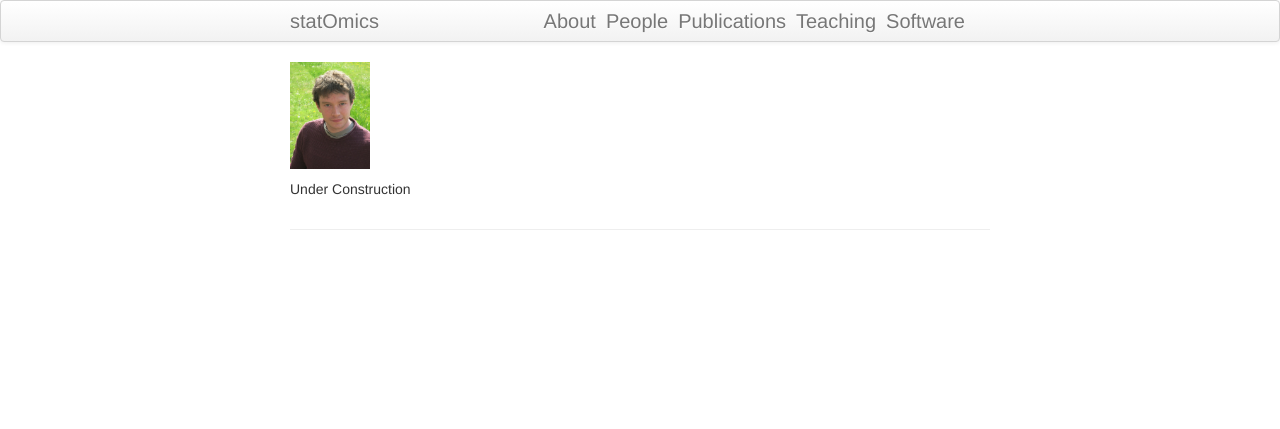
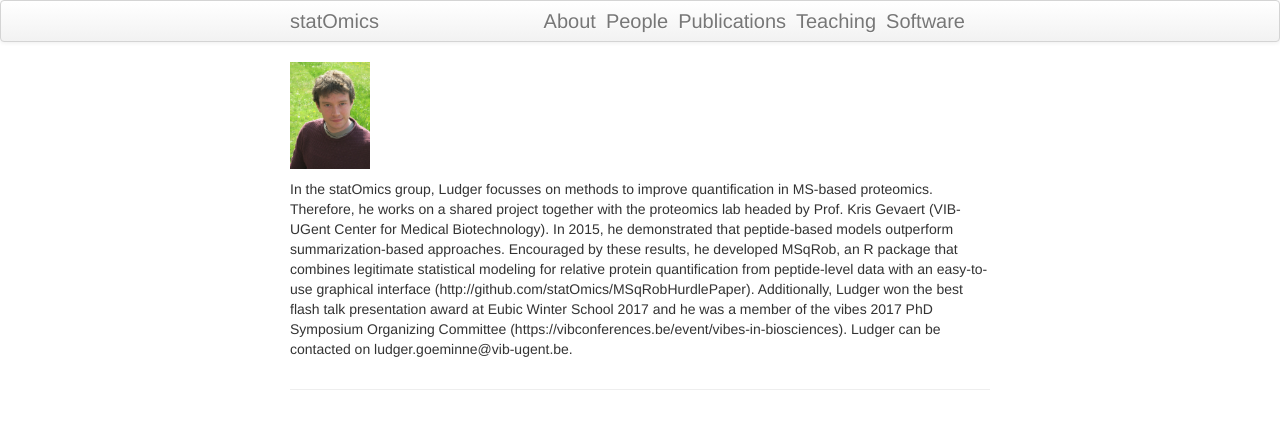
Before and after one commit to statOmics/statOmics.github.io, a Jekyll site: the page built from pages/ludger.md, in a window 1280 px wide. Shown: the top 429 px of the page. Built offline with Jekyll 4.4.1, drawn with Linux system fonts in a browser that asks for light colours.

Commit message:
Update ludger.md
Updated bio Ludger

```diff
--- a/pages/ludger.md
+++ b/pages/ludger.md
@@ -4,4 +4,4 @@ title: ludger_goeminne
 ---
 <img src="./figs/Ludger_goeminne.jpg" width="80">
 
-Under Construction
+In the statOmics group, Ludger focusses on methods to improve quantification in MS-based proteomics. Therefore, he works on a shared project together with the proteomics lab headed by Prof. Kris Gevaert (VIB-UGent Center for Medical Biotechnology). In 2015, he demonstrated that peptide-based models outperform summarization-based approaches. Encouraged by these results, he developed MSqRob, an R package that combines legitimate statistical modeling for relative protein quantification from peptide-level data with an easy-to-use graphical interface (http://github.com/statOmics/MSqRobHurdlePaper). Additionally, Ludger won the best flash talk presentation award at Eubic Winter School 2017 and he was a member of the vibes 2017 PhD Symposium Organizing Committee (https://vibconferences.be/event/vibes-in-biosciences). Ludger can be contacted on ludger.goeminne@vib-ugent.be.
```
